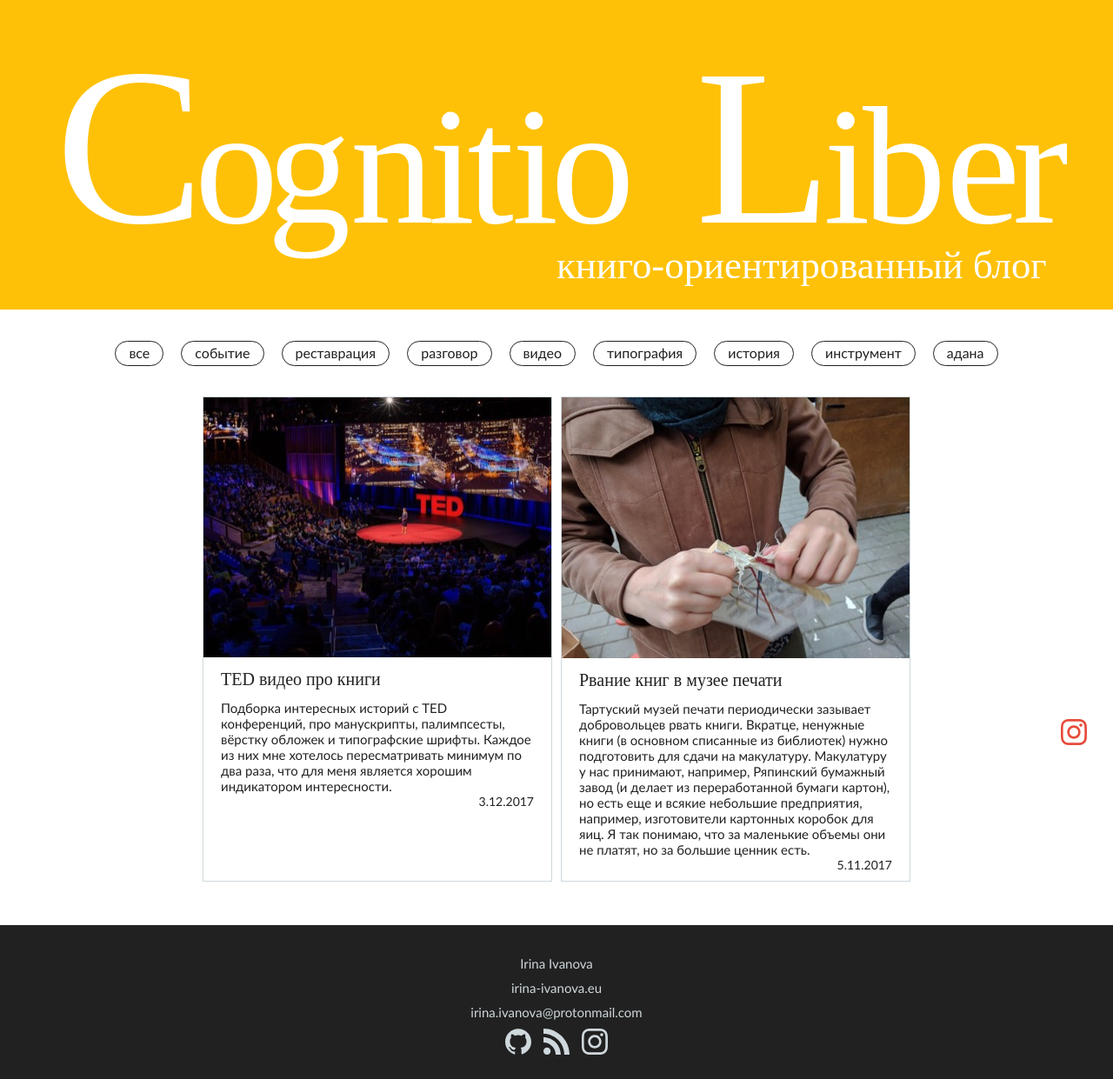
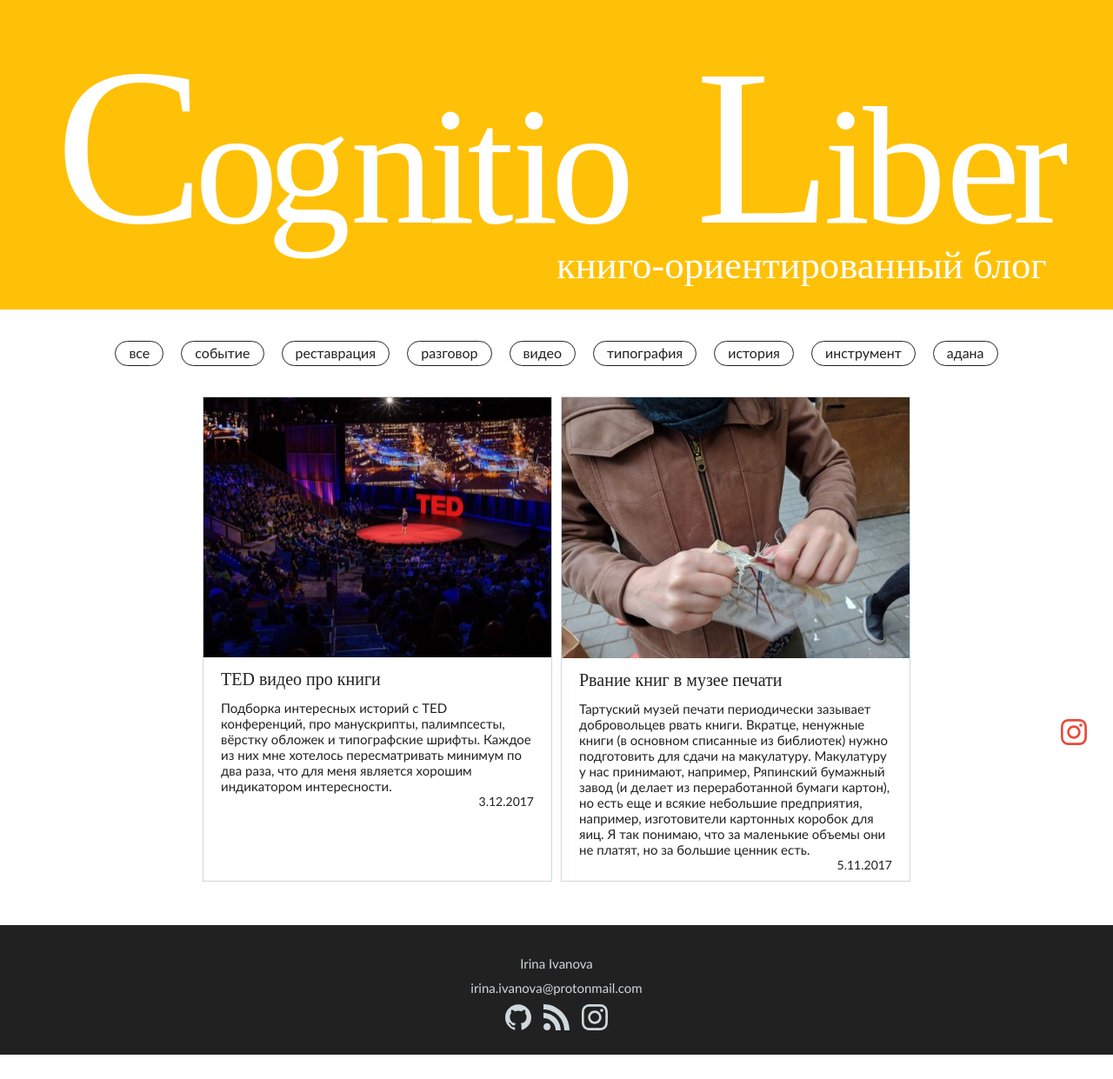
Before and after one commit to iriiiina/blog-about-books, a Jekyll site: the page built from category/video.html, in a window 1280 px wide. Shown: the whole page at 87% size. Built offline with Jekyll 4.4.1, drawn with Linux system fonts in a browser that asks for light colours; some web fonts are replaced; after the commit the page ends 1213 px from its top, so only the background shows below that.

Commit message:
Update URL of personal web page

```diff
--- a/_includes/footer.html
+++ b/_includes/footer.html
@@ -1,6 +1,5 @@
 <footer id="footer">
-  <p class="footer-p"><a class="footer-a" href="https://irina-ivanova.gitlab.io" title="Сайт Ирины Ивановой">Irina Ivanova</a></p>
-  <p class="footer-p"><a class="footer-a" href="https://irina-ivanova.eu" title="Сайт Ирины Ивановой">irina-ivanova.eu</a></p>
+  <p class="footer-p"><a class="footer-a" href="https://irina-ivanova.eu" title="Сайт Ирины Ивановой">Irina Ivanova</a></p>
   <p class="footer-p"><a class="footer-a" href="mailto:irina.ivanova@protonmail.com" title="Почтовый адрес Ирины Ивановой">irina.ivanova@protonmail.com</a></p>
   <p class="footer-p">
     <a class="footer-a" href="https://github.com/iriiiina/blog-about-books" title="Репозиторий на GitHub">
```
Also changed, not shown: README.md.
